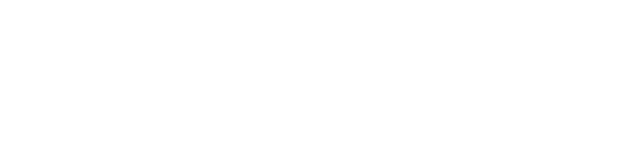
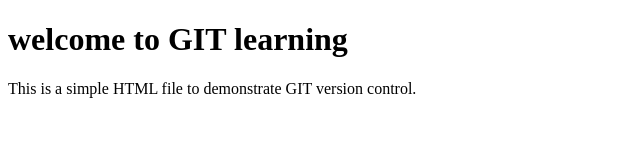
Before and after one commit to Asraful-Alam-Sifat/git-local-repo, a plain HTML site: page index.html in a window 1280 px wide. Shown: the whole page, without its empty margins (0-640 px from the left). Drawn offline with Linux system fonts and the light colour scheme.

Commit message:
add a paragraph

```diff
--- a/index.html
+++ b/index.html
@@ -8,6 +8,9 @@
     </title>
 </head>
 <body>
+    <h1>welcome to GIT learning</h1>
 
+
+    <p>This is a simple HTML file to demonstrate GIT version control.</p>
 </body>
 </html>
```
